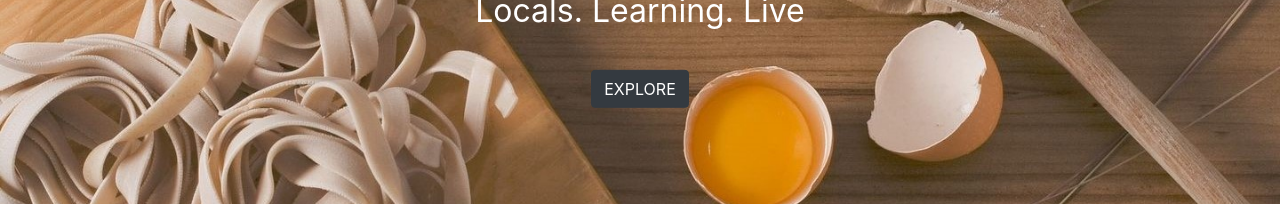
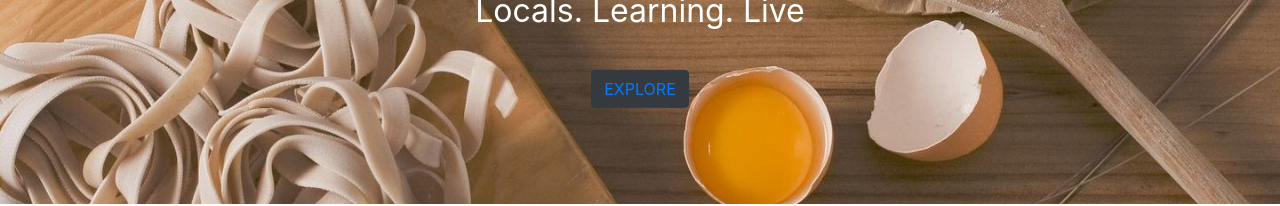
Before and after one commit to rtan265/Learn-From-A-Kiwi, a React (Create React App) app: page / in a window 1280 px wide. Shown: the part 222-428 px from the top of the page. Built offline with nearby package versions, Linux system fonts and the light colour scheme.

Commit message:
Changes to publishing - landingpage.js and landingpage.css - button issue

```diff
--- a/src/components/landingPage/LandingPage.js
+++ b/src/components/landingPage/LandingPage.js
@@ -20,7 +20,7 @@ class LandingPage extends React.Component {
                 <Container fluid className="vertical-center">
                     <h1 className="display-3">Locals. Learning. Live</h1>
                     <p className="lead">
-                        <Button href="learnFromAKiwi/explore" color="dark">EXPLORE</Button>
+                        <Button color="dark"><Link className = "explore-button" to="/explore">EXPLORE</Link></Button>
                     </p>
                 </Container>
             </Jumbotron>
```
